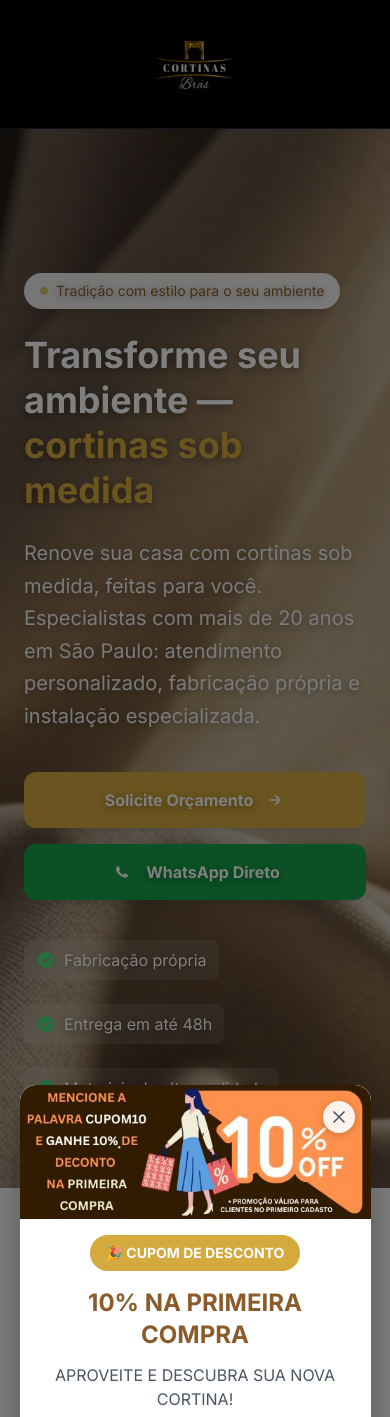
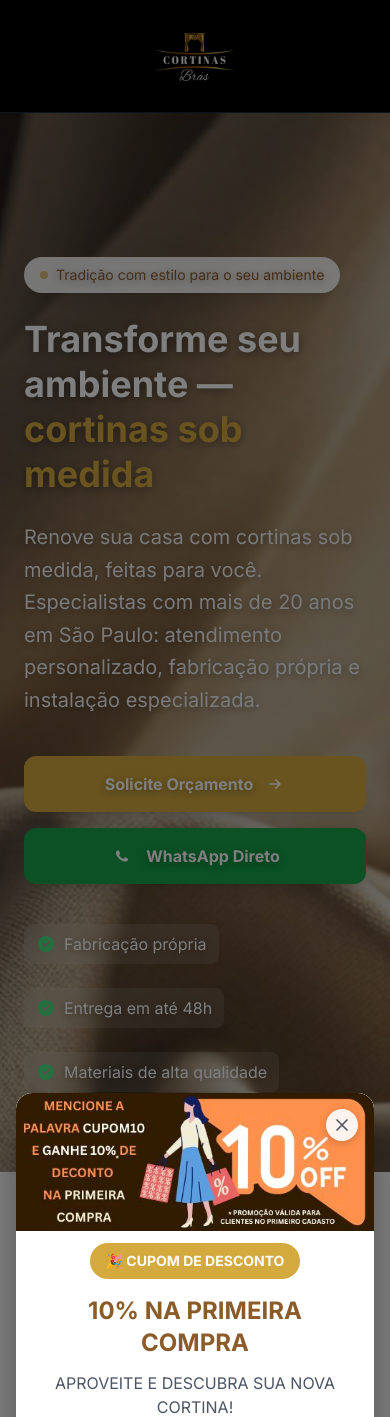
Before and after one commit to workriar/cortinasbras, a Flask app: page / in a window 390 px wide. Shown: the top 1417 px of the page. Run offline with Flask 3, Linux system fonts and the light colour scheme; some libraries are stand-ins or nearby versions.

Commit message:
fix: corrigir responsividade dos popups e modais - prevenir scroll horizontal e faixa branca

```diff
--- a/meu-projeto/templates/index.html
+++ b/meu-projeto/templates/index.html
@@ -2,7 +2,7 @@
 <html lang="pt-BR">
   <head>
     <meta charset="utf-8" />
-    <meta name="viewport" content="width=device-width,initial-scale=1" />
+    <meta name="viewport" content="width=device-width, initial-scale=1, maximum-scale=5, user-scalable=yes" />
     <meta name="theme-color" content="#D4A93E" />
   <title>Cortinas Brás — Transforme seu ambiente | Cortinas sob medida em São Paulo</title>
   <meta name="description" content="Transforme seu ambiente com cortinas sob medida em São Paulo. Cortinas Wave, blackout e enxovais premium. Fabricação própria, entrega em até 48h e instalação especializada. Solicite orçamento pelo WhatsApp." />
@@ -40,6 +40,24 @@
     </script>
     <style>
       :root { --accent: #D4A93E; }
+
+      /* Prevenir scroll horizontal e overflow */
+      html, body {
+        max-width: 100vw;
+        overflow-x: hidden;
+        position: relative;
+      }
+
+      * {
+        box-sizing: border-box;
+      }
+
+      /* Prevenir body lock quando popup está aberto */
+      body.popup-open {
+        overflow: hidden;
+        position: fixed;
+        width: 100%;
+      }
 
       /* Smooth scroll behavior */
       html { scroll-behavior: smooth; }
@@ -221,8 +239,8 @@
         position: fixed;
         top: 0;
         left: 0;
-        right: 0;
-        bottom: 0;
+        width: 100%;
+        height: 100%;
         background: rgba(0, 0, 0, 0.5);
         display: flex;
         align-items: center;
@@ -231,6 +249,9 @@
         opacity: 0;
         visibility: hidden;
         transition: opacity 0.3s, visibility 0.3s;
+        padding: 1rem;
+        box-sizing: border-box;
+        overflow-y: auto;
       }
       .popup-overlay.show {
         opacity: 1;
@@ -239,21 +260,35 @@
       .popup-content {
         background: white;
         border-radius: 1rem;
-        padding: 2rem;
+        padding: 1.5rem;
         max-width: 500px;
-        width: 90%;
-        max-height: 90vh;
+        width: 100%;
+        max-height: calc(100vh - 2rem);
         overflow-y: auto;
         position: relative;
         transform: translateY(-20px);
         transition: transform 0.3s;
         box-shadow: 0 25px 50px -12px rgba(0, 0, 0, 0.5);
+        margin: auto;
+        box-sizing: border-box;
+      }
+
+      /* Responsividade mobile do popup */
+      @media (max-width: 640px) {
+        .popup-overlay {
+          padding: 0.5rem;
+        }
+        .popup-content {
+          padding: 1rem;
+          max-height: calc(100vh - 1rem);
+          width: calc(100% - 1rem);
+        }
       }
       .popup-overlay.show .popup-content {
         transform: translateY(0);
       }
       .popup-image {
-        margin: -2rem -2rem 1rem -2rem;
+        margin: -1.5rem -1.5rem 1rem -1.5rem;
         border-radius: 1rem 1rem 0 0;
         overflow: hidden;
       }
@@ -263,6 +298,16 @@
         display: block;
         object-fit: cover;
         max-height: 200px;
+      }
+
+      /* Mobile adjustments */
+      @media (max-width: 640px) {
+        .popup-image {
+          margin: -1rem -1rem 0.75rem -1rem;
+        }
+        .popup-image img {
+          max-height: 150px;
+        }
       }
       .popup-close {
         position: absolute;
@@ -288,8 +333,8 @@
         position: fixed;
         top: 0;
         left: 0;
-        right: 0;
-        bottom: 0;
+        width: 100%;
+        height: 100%;
         background: rgba(0, 0, 0, 0.6);
         display: flex;
         align-items: center;
@@ -298,6 +343,8 @@
         opacity: 0;
         visibility: hidden;
         transition: opacity 0.3s, visibility 0.3s;
+        padding: 1rem;
+        box-sizing: border-box;
       }
       .whatsapp-modal.show {
         opacity: 1;
@@ -308,13 +355,25 @@
         border-radius: 1rem;
         padding: 2rem;
         max-width: 400px;
-        width: 90%;
+        width: 100%;
         text-align: center;
         transform: scale(0.9);
         transition: transform 0.3s;
+        box-sizing: border-box;
       }
       .whatsapp-modal.show .whatsapp-modal-content {
         transform: scale(1);
+      }
+
+      /* Responsividade mobile do modal WhatsApp */
+      @media (max-width: 640px) {
+        .whatsapp-modal {
+          padding: 0.5rem;
+        }
+        .whatsapp-modal-content {
+          padding: 1.5rem;
+          width: calc(100% - 1rem);
+        }
       }
     </style>
     <!-- Google tag (gtag.js) -->
@@ -781,11 +840,13 @@
         pendingWhatsAppUrl = url;
         const modal = document.getElementById('whatsapp-modal');
         modal.classList.add('show');
+        document.body.classList.add('popup-open');
       }
 
       function closeWhatsAppModal() {
         const modal = document.getElementById('whatsapp-modal');
         modal.classList.remove('show');
+        document.body.classList.remove('popup-open');
         pendingWhatsAppUrl = '';
       }
 
@@ -830,6 +891,7 @@
       function closePopup() {
         const popup = document.getElementById('promo-popup');
         popup.classList.remove('show');
+        document.body.classList.remove('popup-open');
       }
 
       window.addEventListener('load', function() {
@@ -838,11 +900,13 @@
         // Mostra popup após 2 segundos
         setTimeout(() => {
           popup.classList.add('show');
+          document.body.classList.add('popup-open');
         }, 2000);
 
         // Esconde automaticamente após 10 segundos (2s de delay + 10s = 12s total)
         setTimeout(() => {
           popup.classList.remove('show');
+          document.body.classList.remove('popup-open');
         }, 12000);
 
         // Fechar popup ao clicar fora (no overlay)
```
